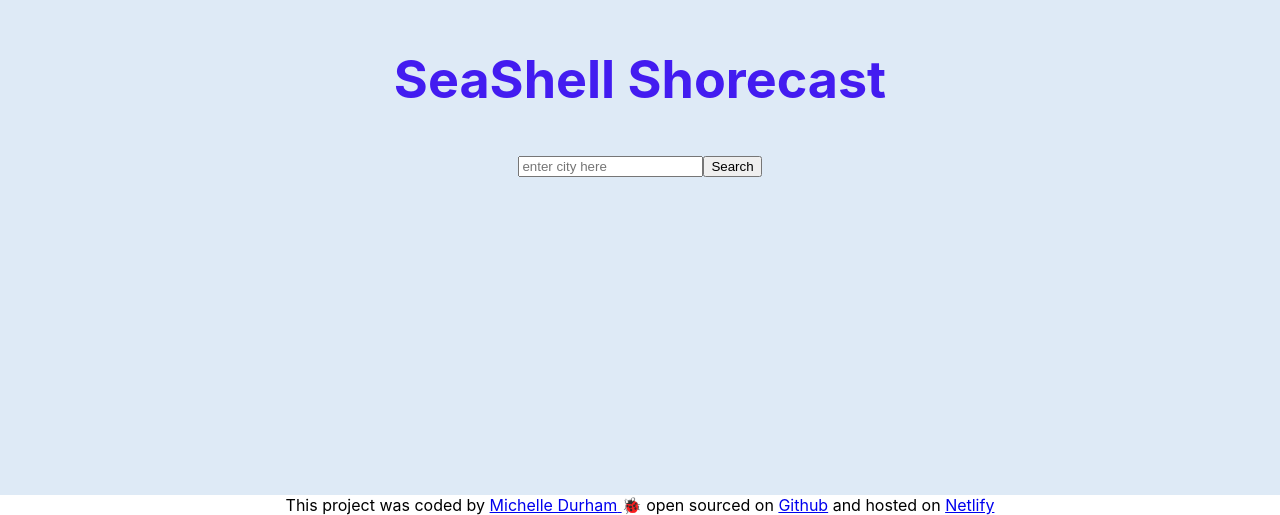
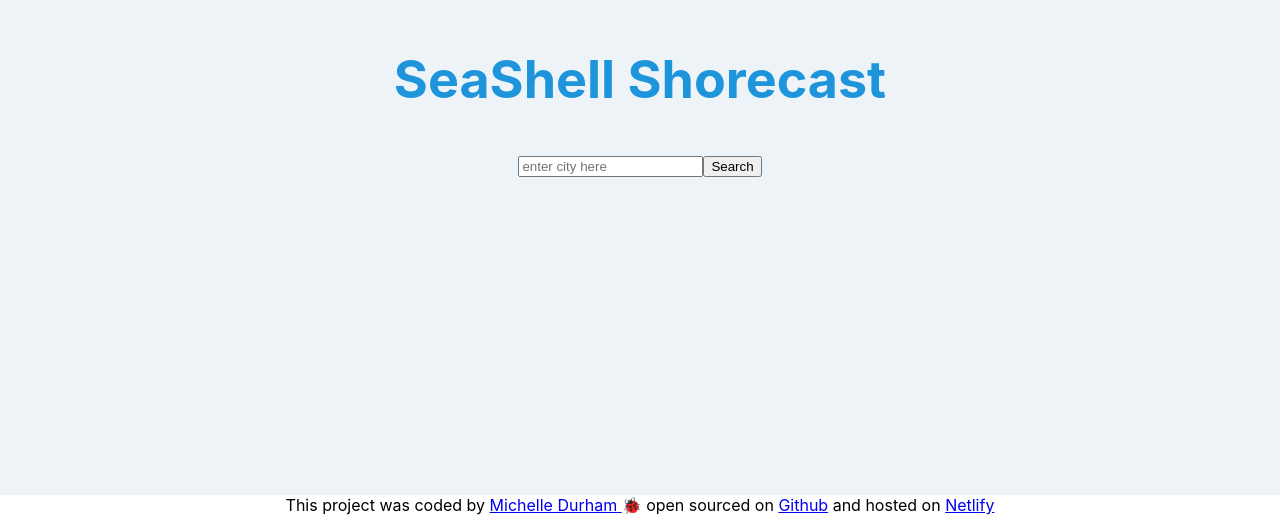
Before and after one commit to Beachyshells/react-project, a React (Create React App) app: page / in a window 1280 px wide. Shown: the part 305-820 px from the top of the page. Built offline with nearby package versions, Linux system fonts and the light colour scheme.

Commit message:
updating the colors

```diff
--- a/src/App.css
+++ b/src/App.css
@@ -3,14 +3,14 @@
 }
 
 .App-header {
-  background-color: #deeaf6;
+  background-color: #eef3f8;
   min-height: 100vh;
   display: flex;
   flex-direction: column;
   align-items: center;
   justify-content: center;
   font-size: calc(10px + 2vmin);
-  color: rgb(67, 28, 240);
+  color: rgb(30, 149, 219);
 }
 
 .App-link {
--- a/src/weather.css
+++ b/src/weather.css
@@ -1,3 +1,3 @@
 .Weather {
-  color: rgb(30, 160, 216);
+  color: rgb(30, 149, 219);
 }
```
